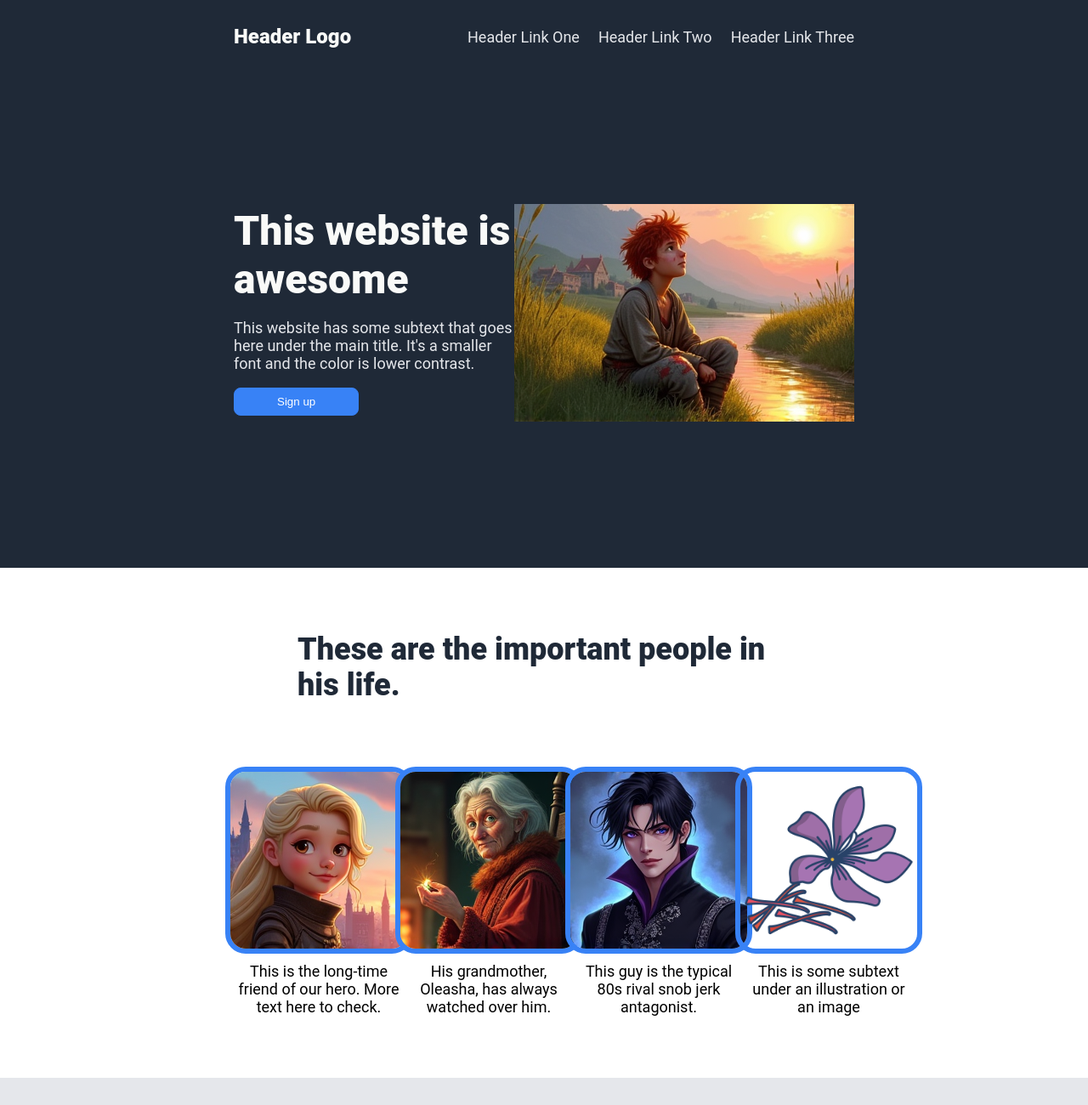
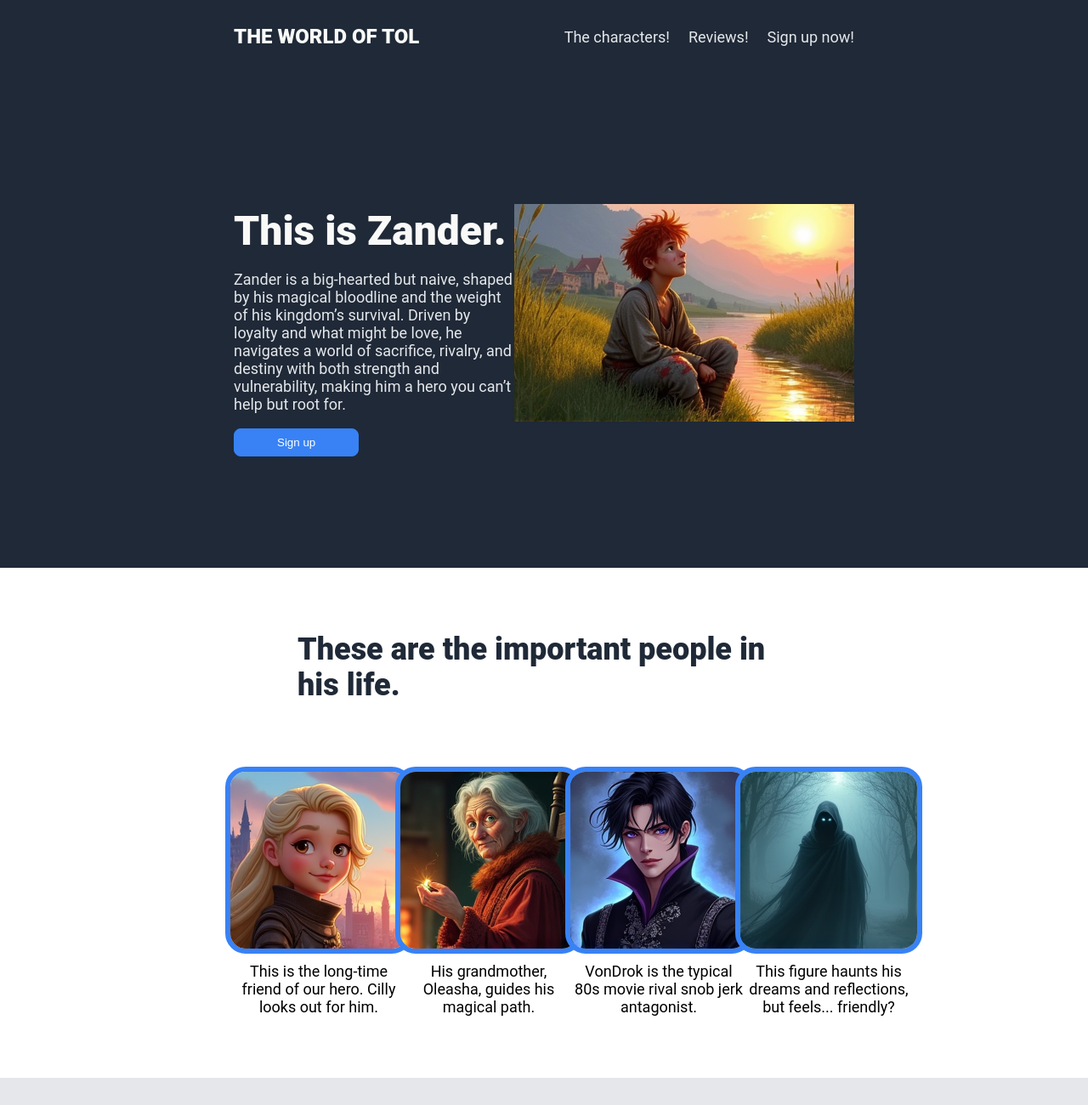
Before and after one commit to learninglegion/odins-landing, a plain HTML site: page index.html in a window 1280 px wide. Shown: the top 1300 px of the page at 85% size. Drawn offline with Linux system fonts and the light colour scheme.

Commit message:
Finish the page
Finished styling and customizing the page to reflect a fictional
novel about Zander in the world of Tol. All images generated locally.

```diff
--- a/index.html
+++ b/index.html
@@ -3,28 +3,27 @@
 <head>
     <meta charset="UTF-8">
     <meta name="viewport" content="width=device-width, initial-scale=1.0">
-    <title>The All-Father's Landing Page</title>
+    <title>The World of Tol</title>
     <link rel="stylesheet" href="style.css">
 </head>
 <body>
     <div class="header">
         <div class="header-logo">
-            Header Logo
+            THE WORLD OF TOL
         </div>
         <ul class="header-links">
-            <li><a href="https://google.com">Header Link One</a></li>
-            <li><a href="https://google.com">Header Link Two</a></li>
-            <li><a href="https://google.com">Header Link Three</a></li>
+            <li><a href="#info">The characters!</a></li>
+            <li><a href="#quote">Reviews!</a></li>
+            <li><a href="#calltoaction">Sign up now!</a></li>
         </ul>
     </div>
-    <div class="hero">
+    <div class="hero" id="hero">
         <div class="hero-signup">
             <div class="hero-signup-head">
-                <!-- <h1>This website is awesome</h1> -->
-                This website is awesome
+                This is Zander.
             </div>
             <div class="hero-signup-subtext">
-                <p>This website has some subtext that goes here under the main title. It's a smaller font and the color is lower contrast.</p>
+                <p>Zander is a big-hearted but naive, shaped by his magical bloodline and the weight of his kingdom’s survival. Driven by loyalty and what might be love, he navigates a world of sacrifice, rivalry, and destiny with both strength and vulnerability, making him a hero you can’t help but root for.</p>
             </div>
             <button class="hero-signup-button">Sign up</button>
         </div>
@@ -33,28 +32,28 @@
             <img src="images/heroimage.png" alt="Our Hero">
         </div>
     </div>
-    <div class="info">
+    <div class="info" id="info">
         <div class="info-title">These are the important people in his life.</div>
         <div class="info-container-set">
           <div class="info-container">
             <img class="info-img" src="./images/girlguard.png" alt="Our heros friend">
-            <div class="info-text">This is the long-time friend of our hero. More text here to check.</div>
+            <div class="info-text">This is the long-time friend of our hero. Cilly looks out for him.</div>
           </div>
           <div class="info-container">
             <img class="info-img" src="./images/herogma.png" alt="Our heros grandmother">
-            <div class="info-text">His grandmother, Oleasha, has always watched over him.</div>
+            <div class="info-text">His grandmother, Oleasha, guides his magical path.</div>
           </div>
           <div class="info-container">
             <img class="info-img" src="./images/rival.png" alt="pepper">
-            <div class="info-text">This guy is the typical 80s rival snob jerk antagonist.</div>
+            <div class="info-text">VonDrok is the typical 80s movie rival snob jerk antagonist.</div>
           </div>
           <div class="info-container">
-            <img class="info-img" src="./images/saffron.png" alt="saffron">
-            <div class="info-text">This is some subtext under an illustration or an image</div>
+            <img class="info-img" src="./images/darkfigure.png" alt="saffron">
+            <div class="info-text">This figure haunts his dreams and reflections, but feels... friendly?</div>
           </div>
         </div>
     </div>
-    <div class="quote">
+    <div class="quote" id="quote">
         <div class="quote_main">
             In a world where magic pulses through bloodlines, Zander’s journey is both a thrilling battle for his kingdom’s survival and a poignant struggle for love. With a fierce rival in VonDrok and a passionate connection to the independent Cilly, this tale weaves a tapestry of loyalty, sacrifice, and destiny—capturing the heart and imagination of every reader.
         </div>
@@ -63,7 +62,7 @@
         </div>
     </div>
 
-    <div class="calltoaction">
+    <div class="calltoaction" id="calltoaction">
         <div class="calltoaction_banner">
             <div class="calltoaction_left">
                 <div class="calltoaction_head">
--- a/style.css
+++ b/style.css
@@ -223,7 +223,7 @@ box location. */
 
 .footer {
     background-color: #1f2937;
-    color: #F9FAF8;
+    color: #e5e7eb;
     font-size: 18px;
     height: 72px;
     display: flex;
```
Also changed, not shown: images/darkfigure.png (added).
